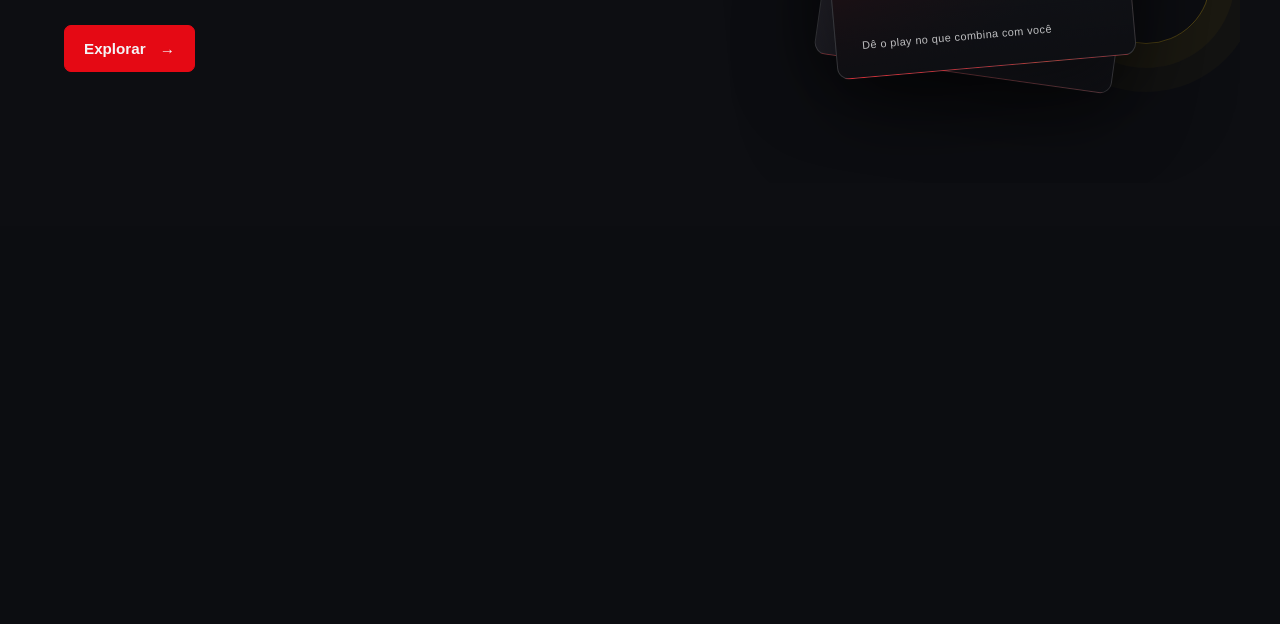
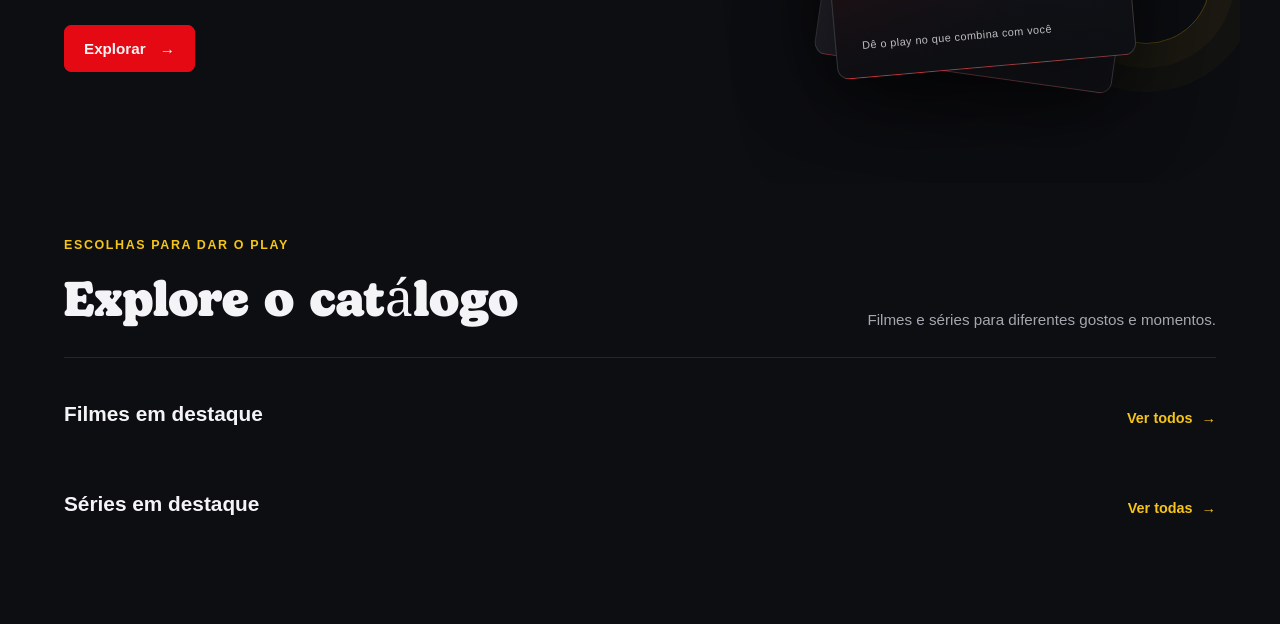
Before and after one commit to giovanapftd/CineMatch, a Python web app: template templates/inicio.html in a window 1280 px wide. Shown: the part 574-1198 px from the top of the page. Before the commit the page ends 667 px from the top, so only its background shows below. Run offline with Jinja, Linux system fonts and the light colour scheme; the template is opened without the code that fills it, so the values that code supplies are empty.

Commit message:
feat: Catálogo de Destaque

```diff
--- a/style/style.css
+++ b/style/style.css
@@ -534,3 +534,252 @@ main {
         transition-duration: .01ms !important;
     }
 }
+
+
+
+
+
+
+/* Catálogo em Destaque */
+.catalogo-inicio {
+    padding: 55px 24px 90px;
+
+    scroll-margin-top: 88px;
+}
+
+.cabecalho-catalogo,
+.cabecalho-grupo {
+    display: flex;
+    align-items: end;
+    justify-content: space-between;
+
+    gap: 24px;
+}
+
+.cabecalho-catalogo {
+    border-bottom: 1px solid var(--cor-borda);
+
+    margin-bottom: 44px;
+    padding-bottom: 25px;
+}
+
+.etiqueta-catalogo {
+    font-size: .78rem;
+    font-weight: 700;
+
+    color: var(--cor-destaque-secundario);
+    letter-spacing: .13em;
+    text-transform: uppercase;
+
+    margin-bottom: 9px;
+}
+
+.titulo-catalogo {
+    font-family: var(--fonte-principal), Georgia, serif;
+    font-size: clamp(2.1rem, 4vw, 3.3rem);
+    font-weight: 500;
+
+    color: var(--cor-texto);
+}
+
+.texto-catalogo {
+    font-size: .95rem;
+
+    color: var(--cor-texto-suave);
+    line-height: 1.65;
+
+    max-width: 360px;
+}
+
+.grupo-catalogo + .grupo-catalogo {
+    margin-top: 48px;
+}
+
+.cabecalho-grupo {
+    margin-bottom: 18px;
+}
+
+.titulo-grupo {
+    font-size: 1.3rem;
+    font-weight: 600;
+
+    color: var(--cor-texto);
+}
+
+.link-ver-todos {
+    font-size: .9rem;
+    font-weight: 600;
+
+    color: var(--cor-destaque-secundario);
+    text-decoration: none;
+
+    display: inline-flex;
+    align-items: center;
+
+    gap: 9px;
+}
+
+.link-ver-todos:hover,
+.link-ver-todos:focus-visible {
+    color: var(--cor-texto);
+
+    outline: none;
+}
+
+.grade-catalogo {
+    display: grid;
+    grid-template-columns: repeat(3, minmax(0, 1fr));
+
+    gap: 20px;
+}
+
+.card-catalogo {
+    background: var(--cor-card);
+    border: 1px solid var(--cor-borda);
+    border-radius: 10px;
+
+    overflow: hidden;
+
+    transition: border-color .2s ease, transform .2s ease;
+}
+
+.card-catalogo:hover {
+    border-color: rgba(245, 197, 24, .5);
+
+    transform: translateY(-4px);
+}
+
+.poster-catalogo {
+    background: linear-gradient(145deg, #272b38, #101116 70%);
+
+    color: var(--cor-texto);
+
+    display: flex;
+    align-items: center;
+    justify-content: center;
+
+    height: 390px;
+    min-height: 0;
+
+    padding: 0;
+
+    position: relative;
+
+    overflow: hidden;
+}
+
+.poster-catalogo::before {
+    content: none;
+}
+
+.poster-catalogo img {
+    display: block;
+    object-fit: contain;
+
+    width: 100%;
+    height: 100%;
+
+    position: relative;
+
+    z-index: 1;
+}
+
+.poster-catalogo strong {
+    color: var(--cor-destaque-secundario);
+}
+
+.info-card {
+    padding: 16px 17px 19px;
+}
+
+.detalhe-card {
+    font-size: .75rem;
+    font-weight: 700;
+
+    color: var(--cor-destaque-secundario);
+
+    margin-bottom: 9px;
+}
+
+.detalhe-card span {
+    color: var(--cor-texto-suave);
+
+    padding: 0 5px;
+}
+
+.info-card h4 {
+    font-size: 1.08rem;
+
+    color: var(--cor-texto);
+
+    margin-bottom: 8px;
+}
+
+.info-card > p:last-child {
+    font-size: .86rem;
+
+    color: var(--cor-texto-suave);
+    line-height: 1.55;
+}
+
+.credito-imagens {
+    font-size: .78rem;
+
+    color: var(--cor-texto-suave);
+    line-height: 1.6;
+    text-align: center;
+
+    margin-top: 28px;
+}
+
+.credito-imagens a {
+    color: var(--cor-texto);
+    text-underline-offset: 3px;
+}
+
+.credito-imagens a:hover,
+.credito-imagens a:focus-visible {
+    color: var(--cor-destaque-secundario);
+}
+
+
+
+@media (max-width: 760px) {
+    .catalogo-inicio {
+        padding: 35px 8px 60px;
+    }
+
+    .cabecalho-catalogo {
+        align-items: start;
+        flex-direction: column;
+        gap: 12px;
+        margin-bottom: 32px;
+    }
+
+    .grade-catalogo {
+        grid-template-columns: repeat(2, minmax(0, 1fr));
+        gap: 13px;
+    }
+
+    .poster-catalogo {
+        height: 340px;
+    }
+
+    .info-card {
+        padding: 13px;
+    }
+}
+
+@media (max-width: 480px) {
+    .grade-catalogo {
+        grid-template-columns: 1fr;
+    }
+
+    .poster-catalogo {
+        height: 390px;
+    }
+
+    .cabecalho-grupo {
+        align-items: center;
+    }
+}
--- a/templates/inicio.html
+++ b/templates/inicio.html
@@ -88,6 +88,72 @@
             </div>
         </section>
 
+
+
+        <!-- Destaques do Catálogo -->
+        <section class="catalogo-inicio" id="catalogo" aria-labelledby="titulo-catalogo">
+            <div class="cabecalho-catalogo">
+                <div>
+                    <p class="etiqueta-catalogo">Escolhas para dar o play</p>
+                    <h2 class="titulo-catalogo" id="titulo-catalogo">Explore o catálogo</h2>
+                </div>
+
+                <p class="texto-catalogo">Filmes e séries para diferentes gostos e momentos.</p>
+            </div>
+
+            <section class="grupo-catalogo" aria-labelledby="titulo-filmes-destaque">
+                <div class="cabecalho-grupo">
+                    <h3 class="titulo-grupo" id="titulo-filmes-destaque">Filmes em destaque</h3>
+
+                    <a class="link-ver-todos" href="filmes.html">Ver todos <span aria-hidden="true">&#8594;</span></a>
+                </div>
+
+                <div class="grade-catalogo">
+
+                    {% for filme in filmes_destaque %}
+                    <article class="card-catalogo">
+                        <div class="poster-catalogo">
+                            <img src="{{ filme.poster }}" alt="Pôster do filme {{ filme.titulo }}" loading="lazy" decoding="async">
+                        </div>
+
+                        <div class="info-card">
+                            <p class="detalhe-card">{{ filme.genero }} <span>•</span> {{ filme.duracao }} min</p>
+                            <h4>{{ filme.titulo }}</h4>
+                            <p>{{ filme.resumo }}</p>
+                        </div>
+
+                    </article>
+
+                    {% endfor %}
+                </div>
+            </section>
+
+            <section class="grupo-catalogo" aria-labelledby="titulo-series-destaque">
+                <div class="cabecalho-grupo">
+                    <h3 class="titulo-grupo" id="titulo-series-destaque">Séries em destaque</h3>
+                    <a class="link-ver-todos" href="series.html">Ver todas <span aria-hidden="true">&#8594;</span></a>
+                </div>
+
+                <div class="grade-catalogo">
+
+                    {% for serie in series_destaque %}
+                    <article class="card-catalogo">
+                        <div class="poster-catalogo">
+                            <img src="{{ serie.poster }}" alt="Pôster da série {{ serie.titulo }}" loading="lazy" decoding="async">
+                        </div>
+
+                        <div class="info-card">
+                            <p class="detalhe-card">{{ serie.genero }} <span>•</span> {{ serie.episodios }} episódios</p>
+                            <h4>{{ serie.titulo }}</h4>
+                            <p>{{ serie.resumo }}</p>
+                        </div>
+                    </article>
+
+                    {% endfor %}
+                </div>
+            </section>
+
+        </section>
     </main>
 
 </body>
```
